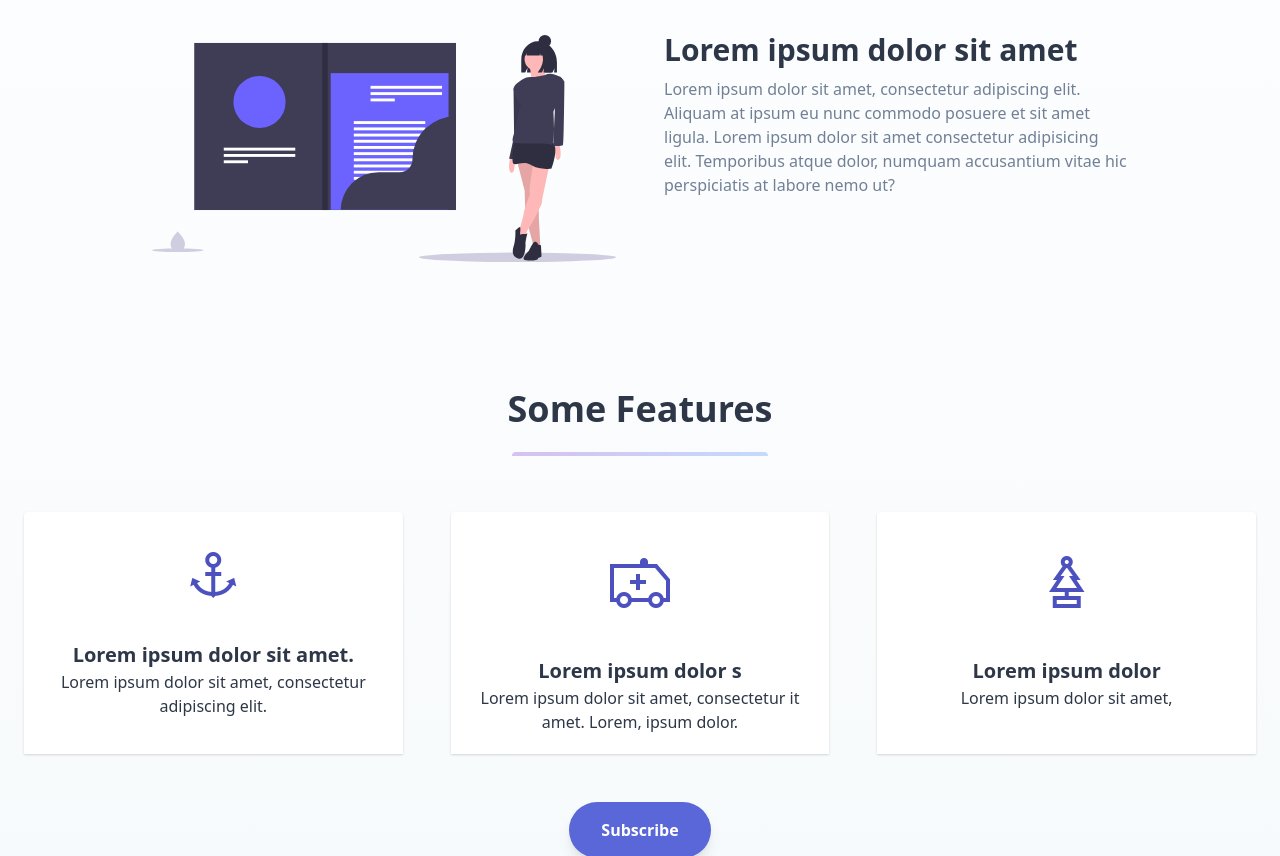
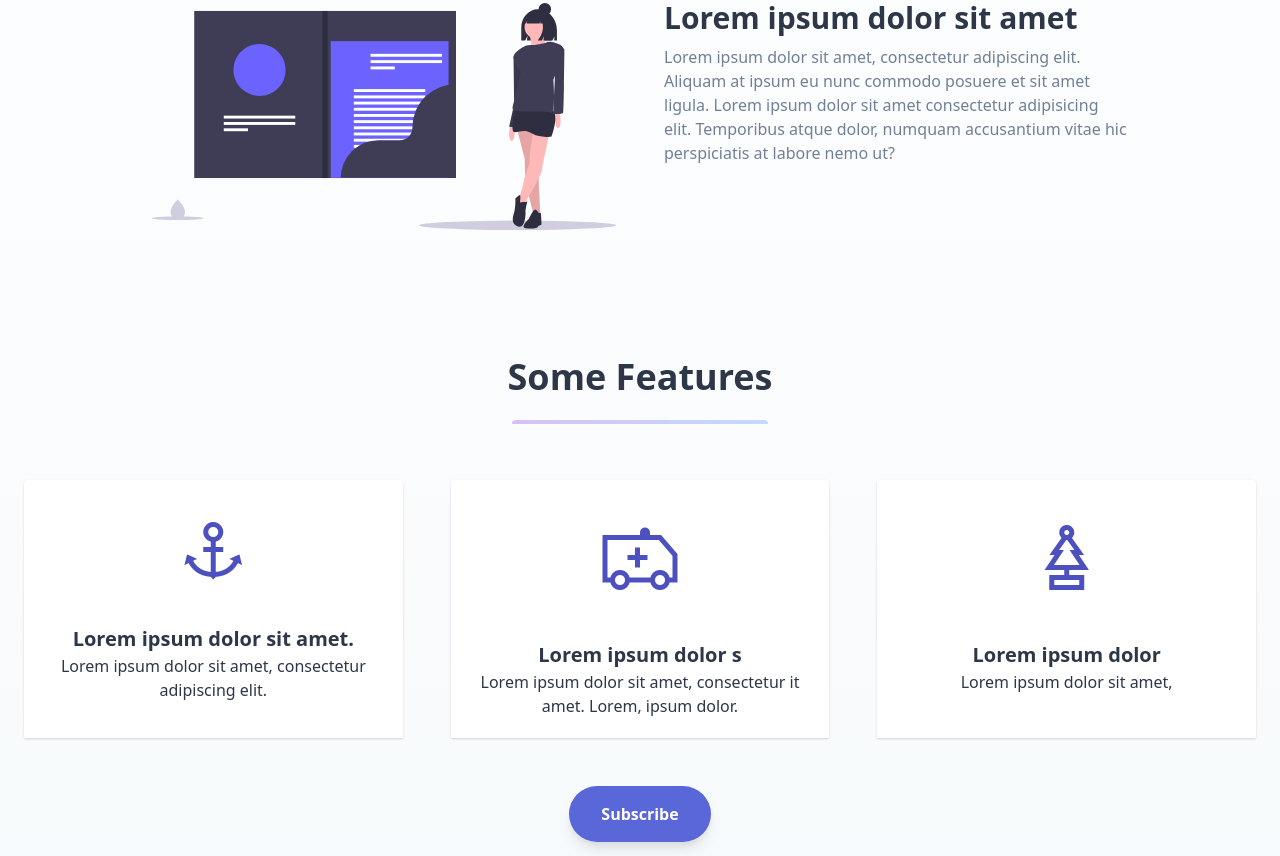
Before and after one commit to basti-hsg/uksh_helfen, a website built with Parcel: page src/index.html in a window 1280 px wide. Shown: the part 2710-3566 px from the top of the page. Built offline with nearby package versions, Linux system fonts and the light colour scheme.

Commit message:
changed styling from social proof

```diff
--- a/src/index.html
+++ b/src/index.html
@@ -221,7 +221,7 @@
     <section
       class="container mx-auto text-center py-2 mb-12 flex flex-col md:flex-row justify-center items-center"
     >
-      <div class="bg-white rounded-full p-2 md:mr-6 max-w-sm mb-4 md:mb-0">
+      <div class="bg-white rounded-full p-2 m-8 max-w-xs md:mr-6 mb-4 md:mb-0">
         <img
           class="object-contain"
           loading="lazy"
@@ -357,7 +357,7 @@
             <div
               class="flex-1 bg-white rounded-t rounded-b-none overflow-hidden shadow"
             >
-              <i class="las la-anchor la-4x p-8 text-indigo-700"></i>
+              <i class="las la-anchor la-5x p-8 text-indigo-700"></i>
 
               <div class="w-full font-bold text-xl text-gray-800 px-6">
                 Lorem ipsum dolor sit amet.
@@ -372,7 +372,7 @@
             <div
               class="flex-1 bg-white rounded-t rounded-b-none overflow-hidden shadow"
             >
-              <i class="las la-ambulance la-4x p-10 text-indigo-700"></i>
+              <i class="las la-ambulance la-5x p-10 text-indigo-700"></i>
 
               <div class="w-full font-bold text-xl text-gray-800 px-6">
                 Lorem ipsum dolor s
@@ -388,7 +388,7 @@
             <div
               class="flex-1 bg-white rounded-t rounded-b-none overflow-hidden shadow"
             >
-              <i class="las la-air-freshener la-4x p-10 text-indigo-700"></i>
+              <i class="las la-air-freshener la-5x p-10 text-indigo-700"></i>
 
               <div class="w-full font-bold text-xl text-gray-800 px-6">
                 Lorem ipsum dolor
```
